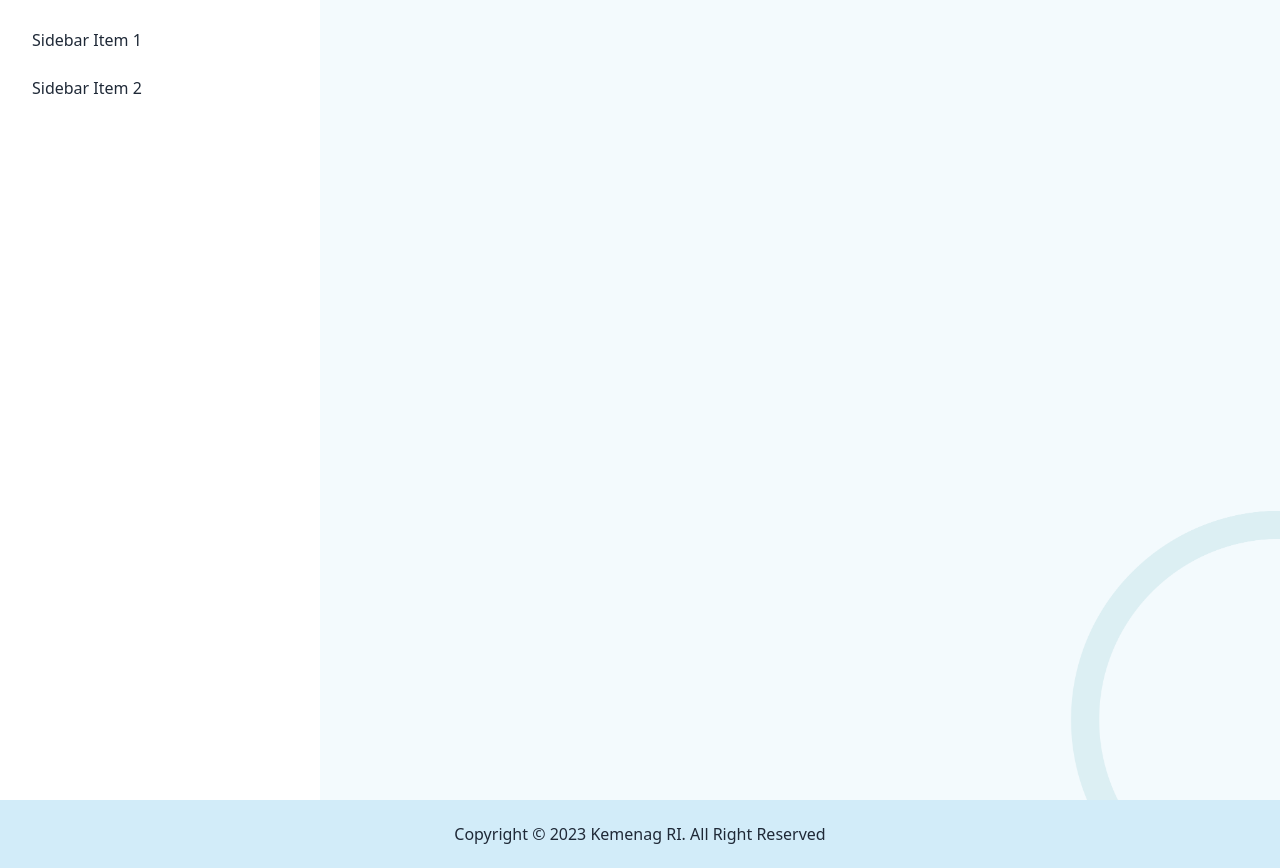
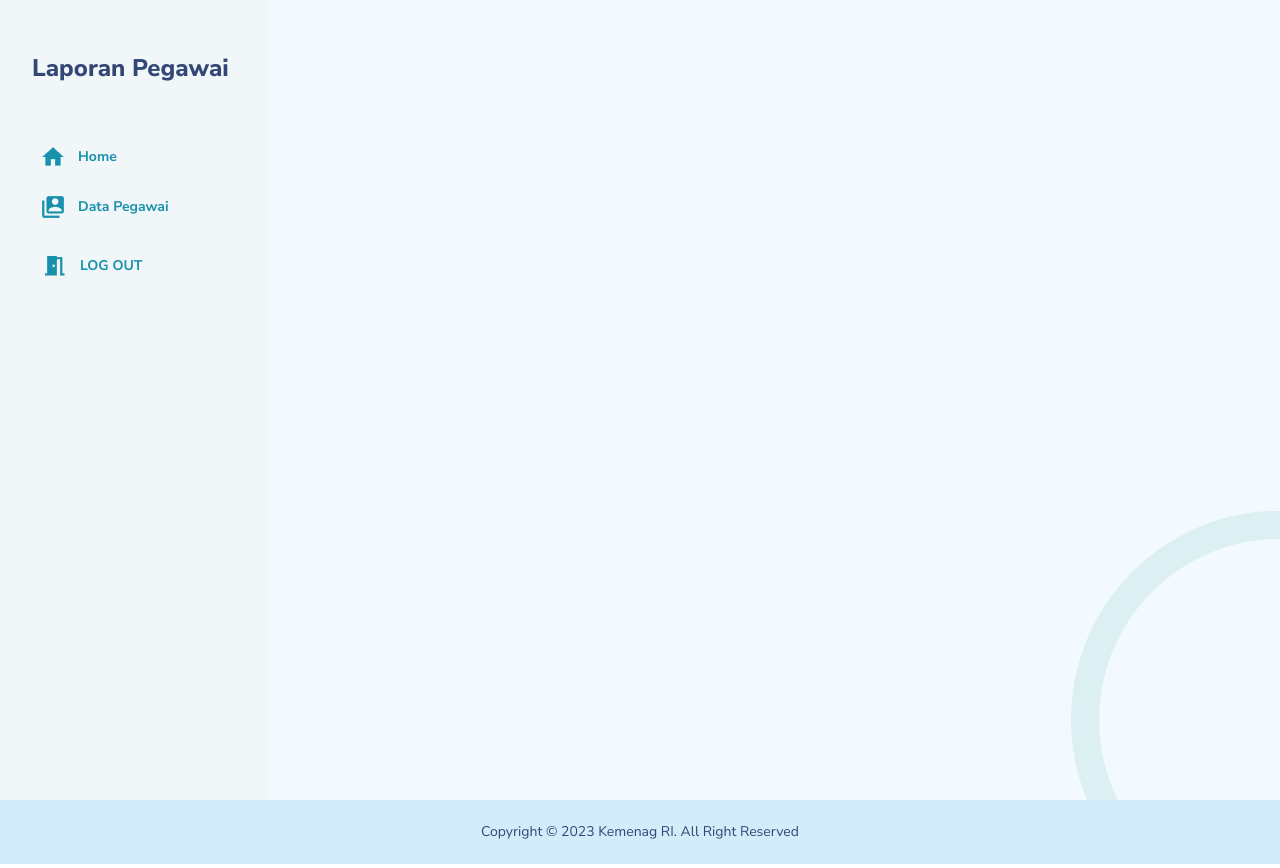
Before and after one commit to Magang-Kemenag/Slicing-PPNPN, a website: page src/admin-dashboard.html in a window 1280 px wide. Drawn offline with Linux system fonts and the light colour scheme.

Commit message:
added sidebar

```diff
--- a/src/admin-dashboard.html
+++ b/src/admin-dashboard.html
@@ -27,13 +27,37 @@
       </div>
       <div class="drawer-side">
         <label for="my-drawer-2" class="drawer-overlay"></label>
-        <ul class="menu p-4 w-80 bg-base-100 text-base-content">
-          <li><a href="#">Sidebar Item 1</a></li>
-          <li><a href="#">Sidebar Item 2</a></li>
+        <ul
+          class="menu p-4 w-[268px] bg-lgray text-dBlue font-nunito font-bold text-sm"
+        >
+          <li class="text-2xl font-extrabold text-bBlue pt-6">
+            <a href="#">Laporan Pegawai</a>
+          </li>
+          <li class="pl-2 mt-9">
+            <a href="#"
+              ><img src="/src/assets/Images/home-logo.png" alt="home" />Home</a
+            >
+          </li>
+          <li class="pl-2">
+            <a href="#"
+              ><img
+                src="/src/assets/Images/data-logo.png"
+                alt="data_pegawai"
+              />Data Pegawai</a
+            >
+          </li>
+          <li class="pl-2 mt-2">
+            <a href="#"
+              ><img src="/src/assets/Images/door-logo.png" alt="logout" />LOG
+              OUT</a
+            >
+          </li>
         </ul>
       </div>
     </div>
-    <footer class="bg-lBlue py-[22px] text-center inset-x-0 bottom-0">
+    <footer
+      class="bg-lBlue font-nunito text-bBlue font-normal text-sm py-[22px] text-center inset-x-0 bottom-0"
+    >
       Copyright © 2023 Kemenag RI. All Right Reserved
     </footer>
   </body>
--- a/tailwind.config.js
+++ b/tailwind.config.js
@@ -13,6 +13,7 @@ module.exports = {
         cBlue: "#65A8CA",
         dBlue: "#1891AC",
         lBlue: "#D2ECF9",
+        lgray: "#F1F7F8",
       },
     },
   },
```
Also changed, not shown: dist/output.css, src/assets/Images/data-logo.png (added), src/assets/Images/door-logo.png (added), src/assets/Images/home-logo.png (added).
